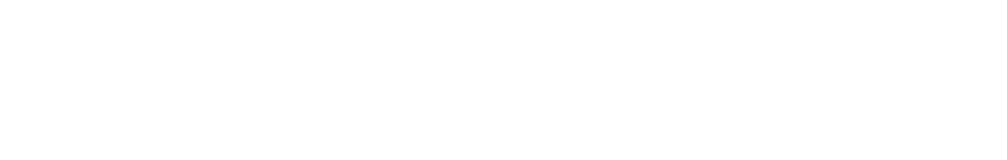
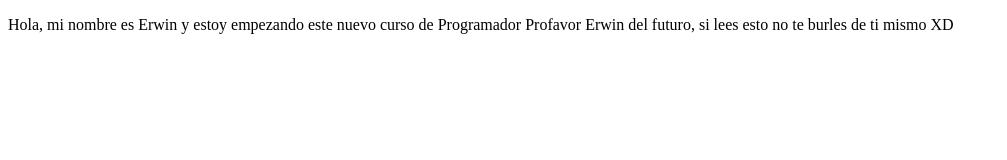
Before and after one commit to Erwin-Gerdes19/proyectoDemoCursoPrework, a plain HTML site: page index.html in a window 1280 px wide. Shown: the whole page, without its empty margins (0-1007 px from the left). Drawn offline with Linux system fonts and the light colour scheme.

Commit message:
Cambio agregado 1

```diff
--- a/index.html
+++ b/index.html
@@ -7,6 +7,9 @@
     <title>Hola Mundo</title>
 </head>
 <body>
-
+    <p>
+        Hola, mi nombre es Erwin y estoy empezando este nuevo curso de Programador
+        Profavor Erwin del futuro, si lees esto no te burles de ti mismo XD
+    </p>
 </body>
 </html>
```
